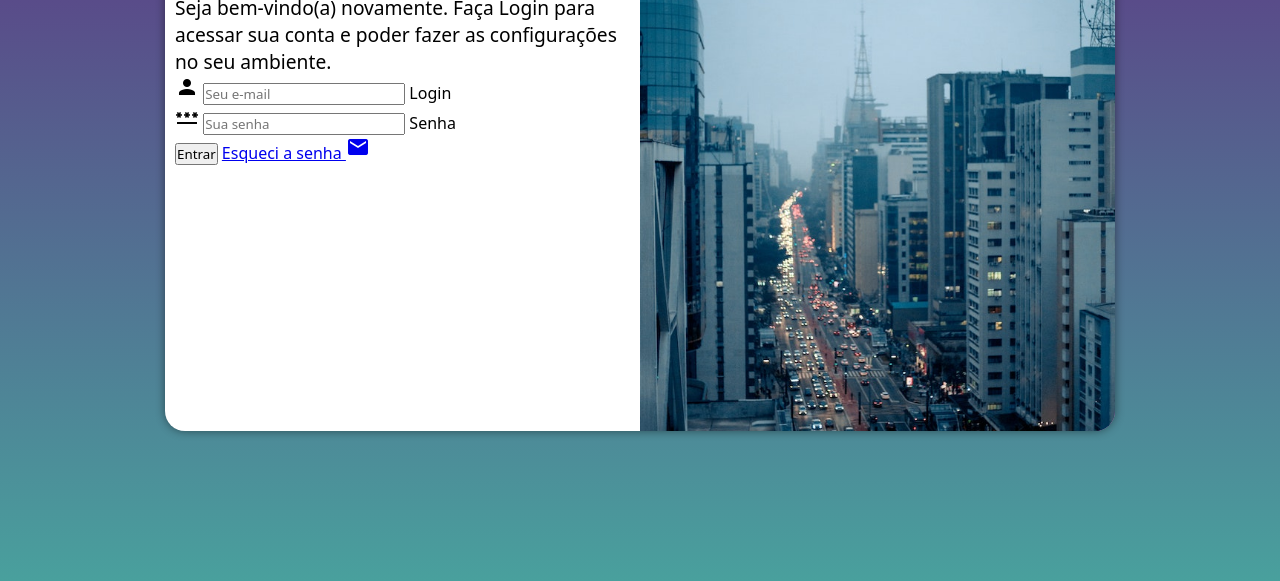
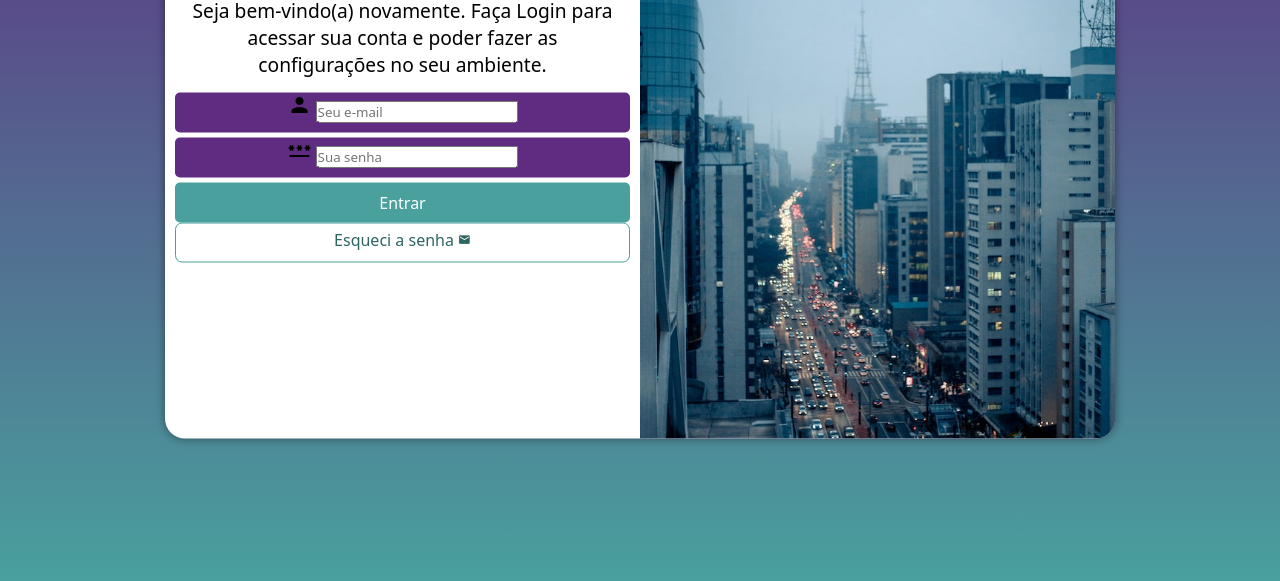
Before and after one commit to devjoaoribeiro/projeto-login, a plain HTML site: page index.html in a window 1280 px wide. Shown: the part 219-800 px from the top of the page. Drawn offline with Linux system fonts and the light colour scheme.

Commit message:
formatação do formulario

```diff
--- a/estilos/style.css
+++ b/estilos/style.css
@@ -36,7 +36,7 @@ section#login {
 
     background-color: white;
     width: 250px;
-    height: 500px;
+    height: 515px;
     border-radius: 20px;
     box-shadow: 0px 0px 10px rgba(0, 0, 0, 0.450);
 
@@ -56,6 +56,7 @@ section#login > div#imagem {
 section#login > div#formulario {
     display: block;
     padding: 10px;
+    text-align: center;
 }
 
 div#formulario > h1 {
@@ -65,4 +66,58 @@ div#formulario > h1 {
 
 div#formulario > p {
     font-size: 0.8em;
+    padding: 10px;
 }
+
+form > div.campo {
+    background-color: #5f2c82;
+    width: 100%;
+    height: 40px;
+    display: block;
+    border-radius: 5px;
+    margin: 5px 0px;
+}
+
+div.campo > label {
+    display: none;
+}
+
+form > input[type="submit"] {
+    display: block;
+    font-size: 1em;
+    width: 100%;
+    height: 40px;
+    background-color: #49a09d;
+    color: white;
+    border: none;
+    border-radius: 5px;
+    cursor: pointer;
+}
+
+form > input[type="submit"]:hover {
+    background-color: #2d6563;
+}
+
+form > a.botao {
+    display: block;
+    text-align: center;
+    font-size: 1em;
+    width: 100%;
+    height: 40px;
+    padding-top: 5px;
+    border-top: 5px;
+    background-color: white;
+    color: #2d6563;
+    border: 1px solid #49a09d;
+    border-radius: 7px;
+    text-decoration: none;
+}
+
+form > a.botao:hover {
+    background-color: #6cd3cf;
+
+}
+
+form > a.botao > span {
+    font-size: 0.8em;
+}
--- a/index.html
+++ b/index.html
@@ -29,7 +29,7 @@
                         <label for="isenha">Senha</label>
                     </div>
                     <input type="submit" value="Entrar">
-                    <a href="esqueci.html">
+                    <a href="esqueci.html" class="botao">
                         Esqueci a senha <span class="material-icons">mail</span>
                     </a>
                 </form>
```
